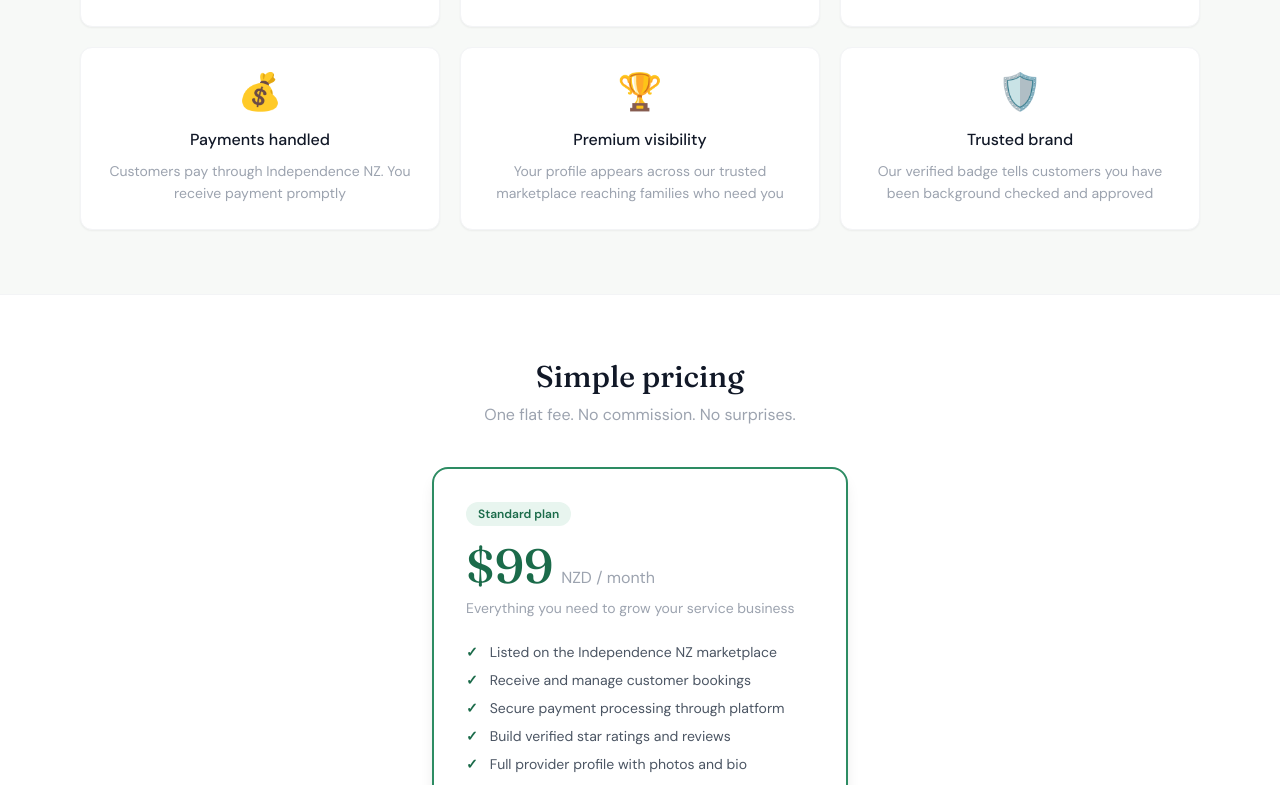
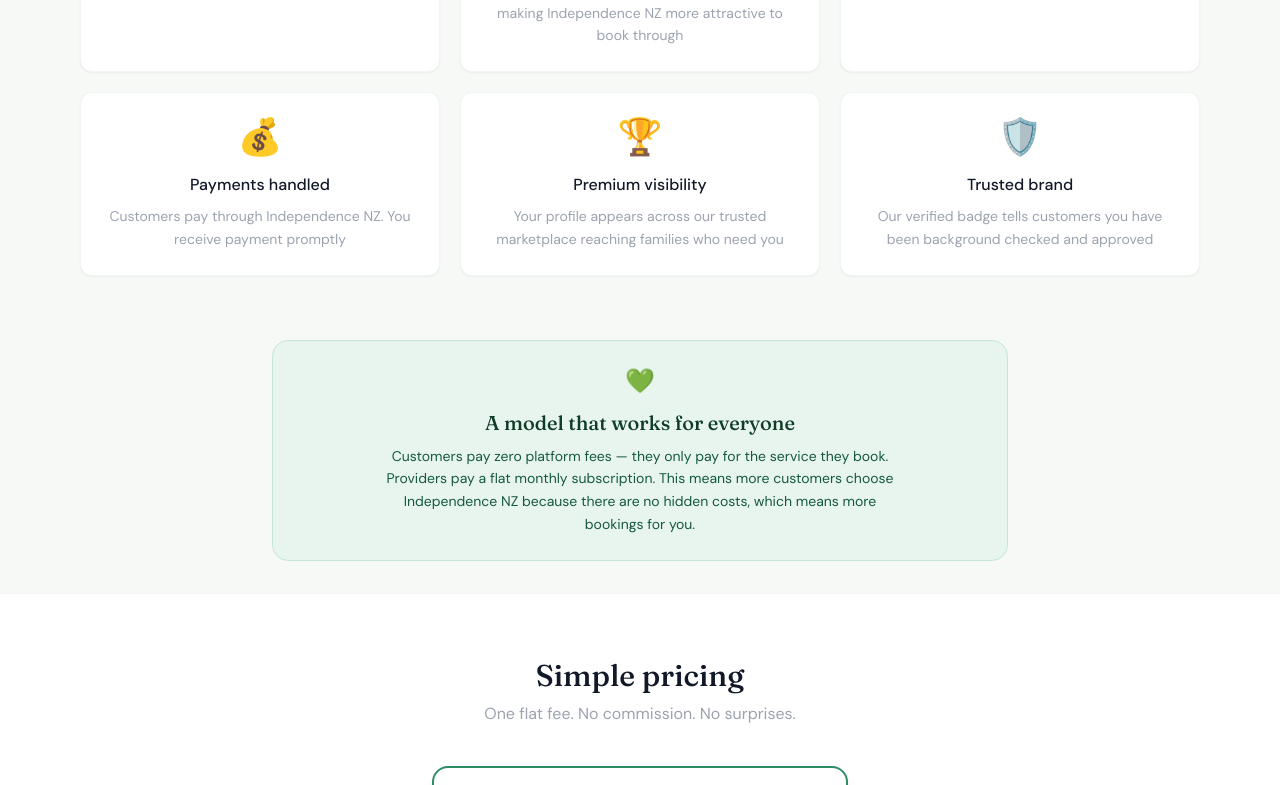
Before and after one commit to independenceservicesnz-coder/independence-nz, a Next.js app: page /providers in a window 1280 px wide. Shown: the part 971-1756 px from the top of the page. Built offline with nearby package versions, Linux system fonts and the light colour scheme; no server answers.

Commit message:
Update page.tsx

```diff
--- a/src/app/providers/page.tsx
+++ b/src/app/providers/page.tsx
@@ -6,7 +6,7 @@ import Link from 'next/link'
 
 const benefits = [
   { icon: '📈', title: 'Consistent bookings', desc: 'Access a steady stream of recurring local customers who need your services' },
-  { icon: '💳', title: 'Zero commission', desc: 'Keep 100% of every service payment. We earn from subscriptions, not your work' },
+  { icon: '💳', title: 'Zero commission on earnings', desc: 'Keep 100% of every service payment. Customers pay no platform fees either — making Independence NZ more attractive to book through' },
   { icon: '⭐', title: 'Build your reputation', desc: 'Verified star ratings and reviews attract more customers automatically' },
   { icon: '💰', title: 'Payments handled', desc: 'Customers pay through Independence NZ. You receive payment promptly' },
   { icon: '🏆', title: 'Premium visibility', desc: 'Your profile appears across our trusted marketplace reaching families who need you' },
@@ -84,7 +84,18 @@ export default function ProvidersPage() {
           ))}
         </div>
       </section>
-
+{/* Two sided model explanation */}
+<section className="max-w-3xl mx-auto px-4 pb-8 w-full">
+  <div className="bg-brand-50 border border-brand-100 rounded-2xl p-6 text-center">
+    <p className="text-2xl mb-3">💚</p>
+    <h3 className="font-serif text-xl font-medium text-brand-700 mb-2">
+      A model that works for everyone
+    </h3>
+    <p className="text-sm text-brand-600 leading-relaxed max-w-lg mx-auto">
+      Customers pay zero platform fees — they only pay for the service they book. Providers pay a flat monthly subscription. This means more customers choose Independence NZ because there are no hidden costs, which means more bookings for you.
+    </p>
+  </div>
+</section>
       {/* Pricing */}
       <section className="bg-white border-t border-b border-gray-100 py-16">
         <div className="max-w-md mx-auto px-4">
```
